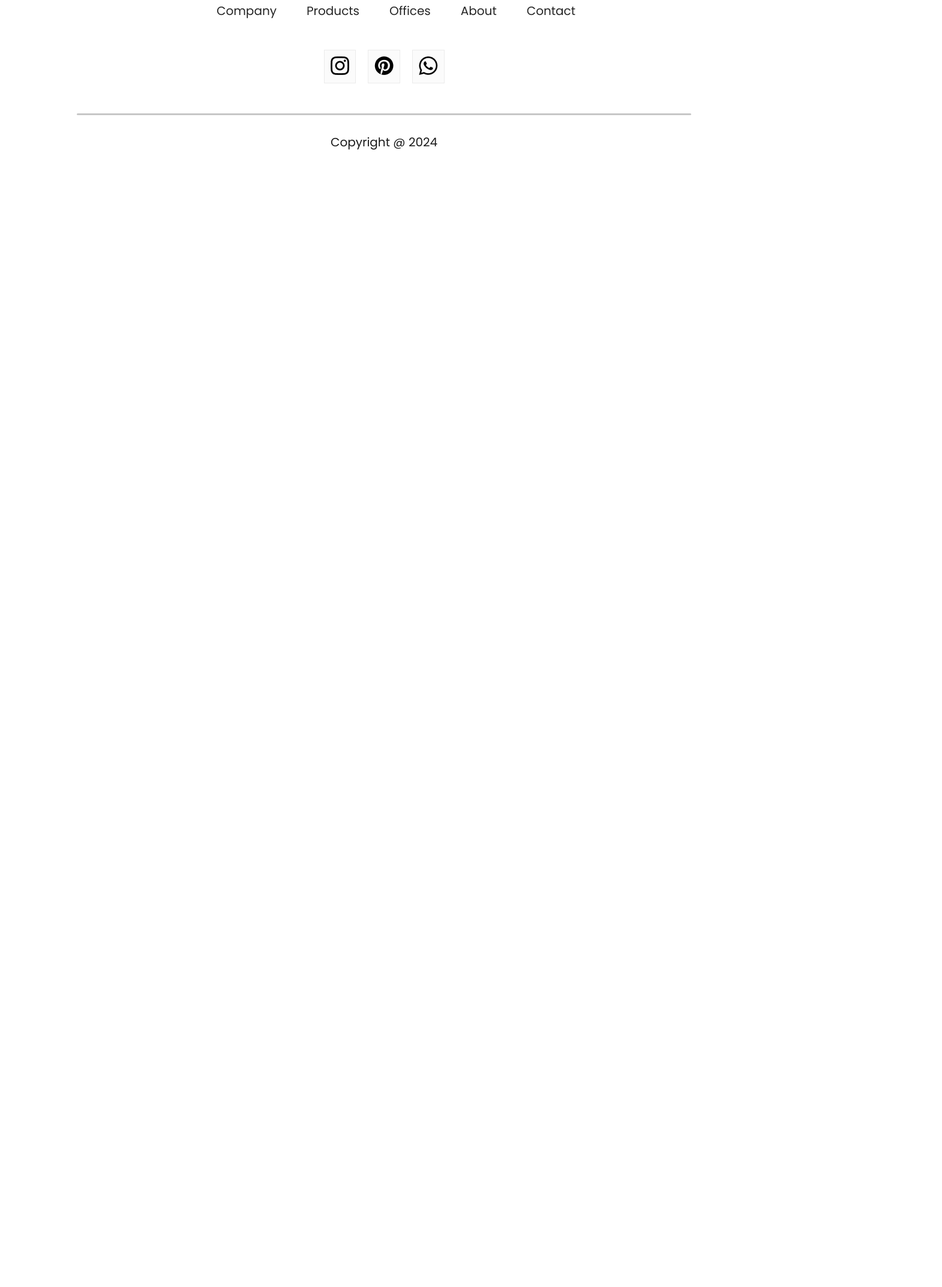
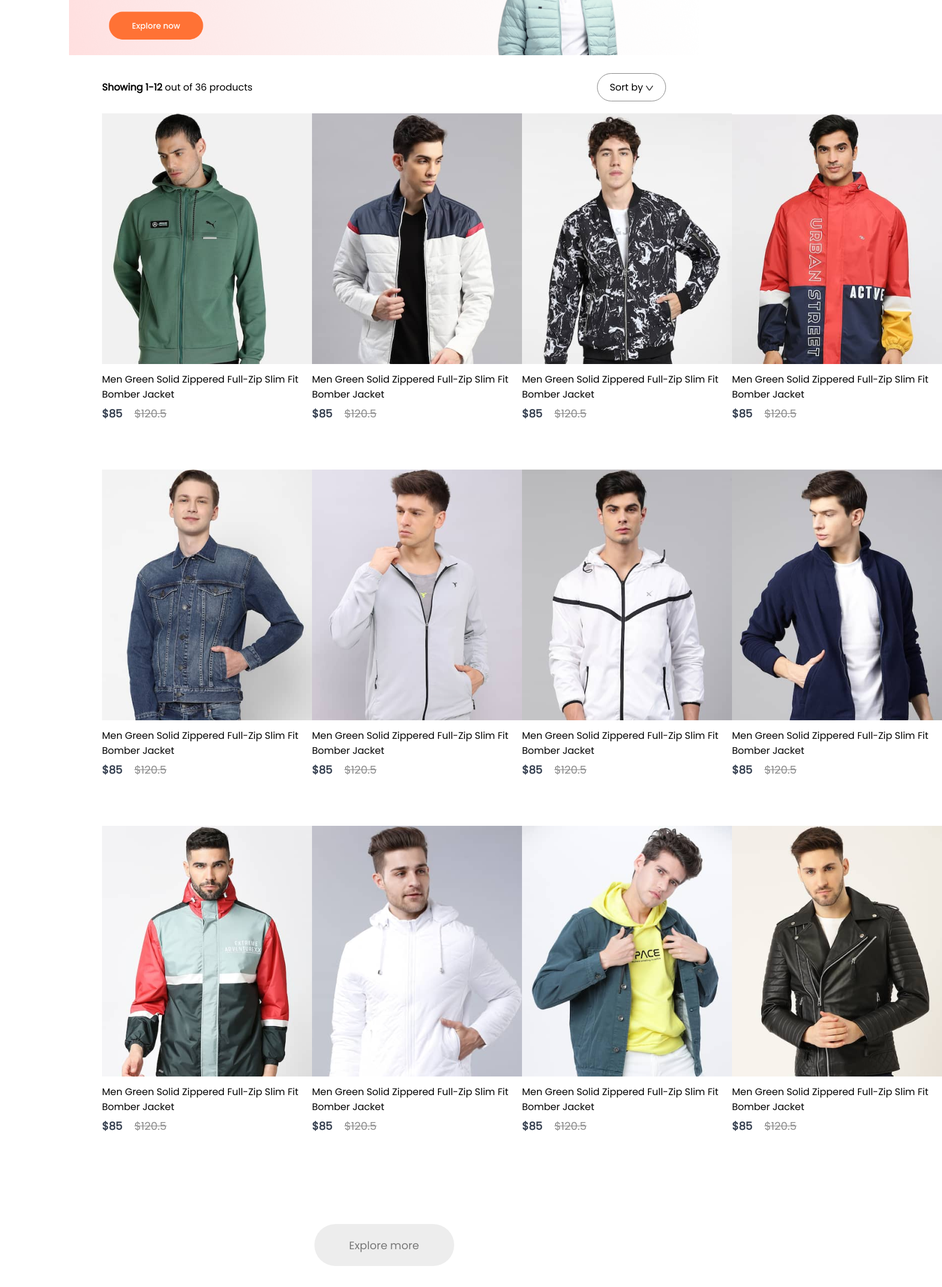
Before and after one commit to avinekpk/E-com-Webapp, a React (Create React App) app: page /men in a window 1280 px wide. Shown: the part 260-2406 px from the top of the page at 60% size, 1570 px wide, since content can reach past the window. Before the commit the page ends 800 px from the top, so only its background shows below. Built offline with nearby package versions, Linux system fonts and the light colour scheme.

Commit message:
Category wise pages done.

```diff
--- a/src/App.js
+++ b/src/App.js
@@ -7,6 +7,9 @@
 import { Cart } from './Pages/Cart';
 import { LoginSignup } from './Pages/LoginSignup';
 import { Footer } from './Components/Footer/Footer';
+import mens_banner from './Components/Assets/banner_mens.png';
+import womens_banner from './Components/Assets/banner_women.png';
+import kids_banner from './Components/Assets/banner_kids.png';
 
 function App() {
   return (
@@ -15,9 +18,18 @@
         <Navbar />
         <Routes>
           <Route path="/" element={<Shop />} />
-          <Route path="/men" element={<ShopCategory category="mens" />} />
-          <Route path="/women" element={<ShopCategory category="women" />} />
-          <Route path="/kids" element={<ShopCategory category="kids" />} />
+          <Route
+            path="/men"
+            element={<ShopCategory banner={mens_banner} category="men" />}
+          />
+          <Route
+            path="/women"
+            element={<ShopCategory banner={womens_banner} category="women" />}
+          />
+          <Route
+            path="/kids"
+            element={<ShopCategory banner={kids_banner} category="kid" />}
+          />
           <Route path="/product" element={<Product />}>
             <Route path=":productId" element={<Product />} />
           </Route>
--- /dev/null
+++ b/src/Context/ShopContext.jsx
@@ -0,0 +1,15 @@
+import React, { createContext } from 'react';
+import all_product from '../Components/Assets/all_product';
+
+export const ShopContext = createContext(null);
+
+const ShopContextProvider = (props) => {
+  const contextValue = { all_product };
+  return (
+    <ShopContext.Provider value={contextValue}>
+      {props.children}
+    </ShopContext.Provider>
+  );
+};
+
+export default ShopContextProvider;
--- /dev/null
+++ b/src/Pages/CSS/ShopCategory.css
@@ -0,0 +1,38 @@
+.shopcategory-banner {
+  display: block;
+  margin: 30px auto;
+  width: 82%;
+}
+.shopcategory-indexSort {
+  display: flex;
+  margin: 0px 170px;
+  justify-content: space-between;
+  align-items: center;
+}
+.shopcategory-sort {
+  padding: 10px 20px;
+  border-radius: 40px;
+  border: 1px solid #888;
+}
+.shopcategory-indexSort p span {
+  font-weight: 600;
+}
+.shopcategory-products {
+  margin: 20px 170px;
+  display: grid;
+  grid-template-columns: 1fr 1fr 1fr 1fr;
+  row-gap: 80px;
+}
+.shopcategory-loadmore {
+  display: flex;
+  justify-content: center;
+  align-items: center;
+  margin: 150px auto;
+  width: 233px;
+  height: 70px;
+  border-radius: 75px;
+  background: #ededed;
+  color: #787878;
+  font-size: 18px;
+  font-weight: 500;
+}
--- a/src/Pages/ShopCategory.jsx
+++ b/src/Pages/ShopCategory.jsx
@@ -1,7 +1,41 @@
-import React from 'react'
+import React, { useContext } from 'react';
+import './CSS/ShopCategory.css';
+import { ShopContext } from '../Context/ShopContext';
+import dropdown_icon from '../Components/Assets/dropdown_icon.png';
+import { Item } from '../Components/Item/Item';
 
-export const ShopCategory = () => {
+export const ShopCategory = (props) => {
+  const { all_product } = useContext(ShopContext);
   return (
-    <div>ShopCategory</div>
-  )
-}
+    <div className="shop-category">
+      <img className="shopcategory-banner" src={props.banner} alt="" />
+      <div className="shopcategory-indexSort">
+        <p>
+          <span>Showing 1-12</span> out of 36 products
+        </p>
+        <div className="shopcategory-sort">
+          Sort by <img src={dropdown_icon} alt="" />
+        </div>
+      </div>
+      <div className="shopcategory-products">
+        {all_product.map((item, i) => {
+          if (props.category === item.category) {
+            return (
+              <Item
+                key={i}
+                id={item.id}
+                name={item.name}
+                image={item.image}
+                new_price={item.new_price}
+                old_price={item.old_price}
+              />
+            );
+          } else {
+            return null;
+          }
+        })}
+      </div>
+      <div className="shopcategory-loadmore">Explore more</div>
+    </div>
+  );
+};
--- a/src/index.js
+++ b/src/index.js
@@ -3,11 +3,14 @@
 import './index.css';
 import App from './App';
 import reportWebVitals from './reportWebVitals';
+import ShopContextProvider from './Context/ShopContext';
 
 const root = ReactDOM.createRoot(document.getElementById('root'));
 root.render(
   <React.StrictMode>
-    <App />
+    <ShopContextProvider>
+      <App />
+    </ShopContextProvider>
   </React.StrictMode>,
 );
 
```
